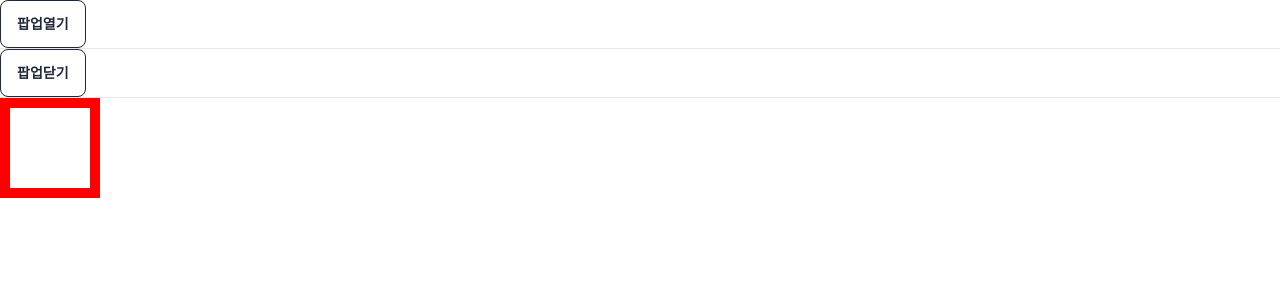
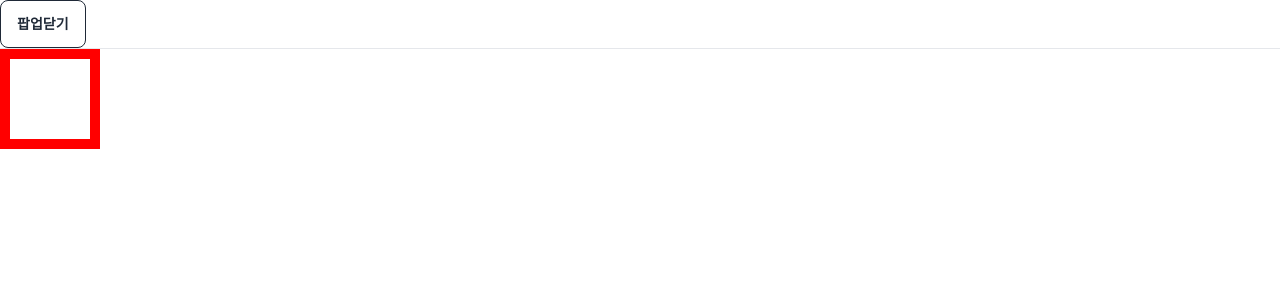
Before and after one commit to Bravetomato/react-proj, a React (Create React App) app: page / in a window 1280 px wide. Shown: the top 300 px of the page. Built offline with nearby package versions, Linux system fonts and the light colour scheme.

Commit message:
팝업열기-조건문

```diff
--- a/src/Popup.js
+++ b/src/Popup.js
@@ -1,27 +1,21 @@
 import React, { useState } from "react";
 
-// 팝업버튼 누르면 사각형 사라지도록
+// 팝업버튼 누르면 사각형 사라지도록-조건문
 
 function Popup() {
   const border = "10px solid red";
-  // border가 길어질거 같으면 이런식으로 나누어 적을 수 있음.
   const [popupVisible, setPopupVisible] = useState(true);
-  // 기본값은 true. true일 때 사각형이 있음
 
   return (
     <>
-      <button className="btn btn-outline" onClick={() => setPopupVisible(true)}>
-        팝업열기</button>
+      {popupVisible && <button className="btn btn-outline" onClick={() => setPopupVisible(false)}>팝업닫기</button>}
+      {/*  && 앞 조건이 참일 때*/}
+
+      {popupVisible || <button className="btn btn-outline" onClick={() => setPopupVisible(true)}>팝업열기</button>}
+      {/* || 앞 조건이 거짓 일 때   */}
+
       <hr />
-
-      <button className="btn btn-outline" onClick={() => setPopupVisible(false)}>
-        팝업닫기</button>
-      <hr />
-      {/* 팝업닫기를 누르면 false가 기본값이 된다*/}
-
-
       {popupVisible && <div style={{ width: 100, height: 100, border }}></div>}
-      {/* 조건: PopupVisible이 true 일때 width: 100, height: 100, border가 실행된다 */}
     </>
   );
 }
```
